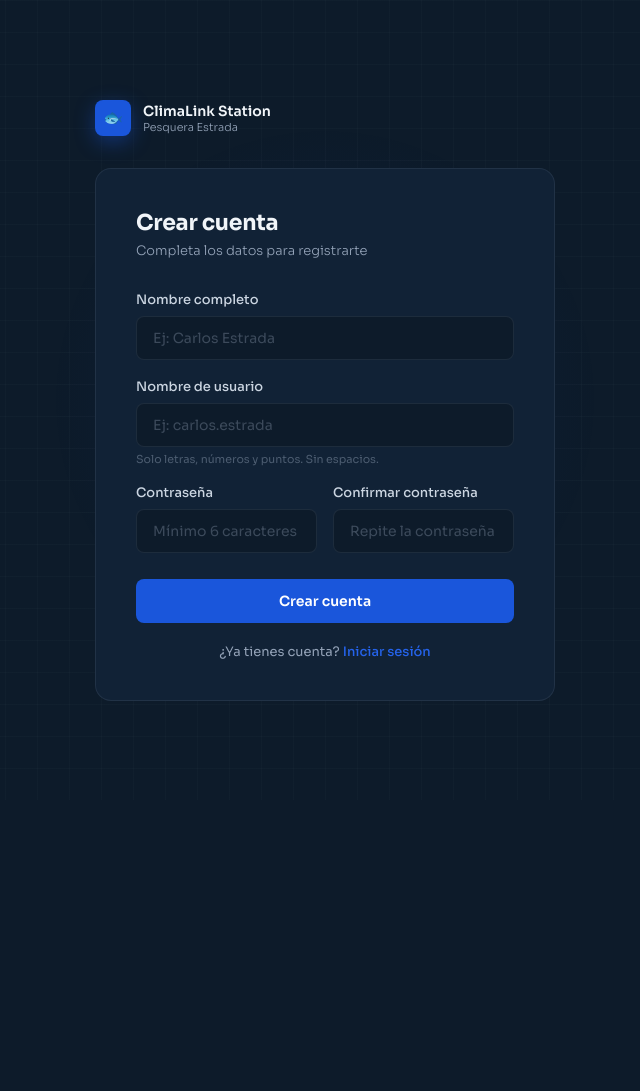
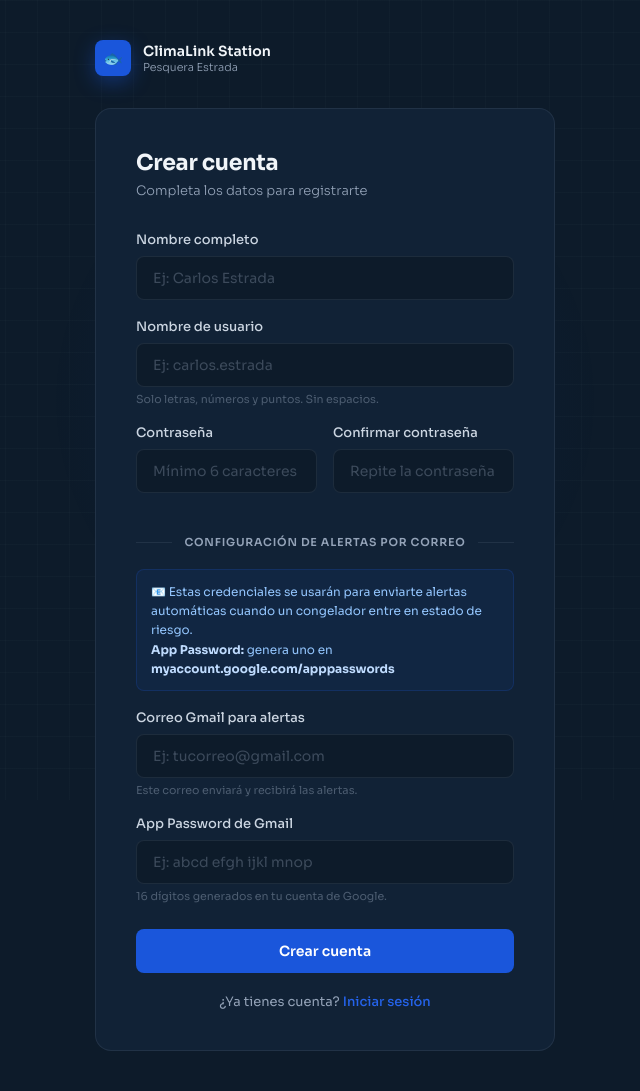
Before and after one commit to kevinlelrula-max/Proyecto-electiva-especifica-III, a Flask app: page /registro in a window 1280 px wide. Shown: the whole page, without its empty margins (315-955 px from the left). Before the commit the page ends 701 px from the top, so only its background shows below. Run offline with Flask 3, Linux system fonts and the light colour scheme.

Commit message:
email agregado

```diff
--- a/app.py
+++ b/app.py
@@ -1,7 +1,10 @@
-from flask import Flask, render_template, request, redirect, url_for, session, flash
+from flask import Flask, render_template, request, redirect, url_for, session, flash, jsonify
 import sqlite3
 import hashlib
 import secrets
+import smtplib
+from email.mime.text import MIMEText
+from email.mime.multipart import MIMEMultipart
 
 app = Flask(__name__)
 app.secret_key = "climalink_pesquera_2026_secure"
@@ -39,6 +42,8 @@ def init_db():
             nombre TEXT NOT NULL,
             username TEXT UNIQUE NOT NULL,
             password TEXT NOT NULL,
+            email_alerta TEXT,
+            app_password TEXT,
             reset_token TEXT,
             activo INTEGER DEFAULT 1
         )
@@ -92,10 +97,12 @@ def login():
 @app.route("/registro", methods=["GET", "POST"])
 def registro():
     if request.method == "POST":
-        nombre = request.form.get("nombre", "").strip()
-        username = request.form.get("username", "").strip()
-        password = request.form.get("password", "").strip()
-        confirm = request.form.get("confirm", "").strip()
+        nombre       = request.form.get("nombre", "").strip()
+        username     = request.form.get("username", "").strip()
+        password     = request.form.get("password", "").strip()
+        confirm      = request.form.get("confirm", "").strip()
+        email_alerta = request.form.get("email_alerta", "").strip()
+        app_password = request.form.get("app_password", "").strip()
 
         if not nombre or not username or not password:
             flash("error|Todos los campos son obligatorios.")
@@ -109,11 +116,15 @@ def registro():
             flash("error|Las contraseñas no coinciden.")
             return render_template("registro.html")
 
+        if not email_alerta or not app_password:
+            flash("error|El correo y App Password son obligatorios para las alertas.")
+            return render_template("registro.html")
+
         try:
             conn = get_db()
             conn.execute(
-                "INSERT INTO usuarios (nombre, username, password) VALUES (?, ?, ?)",
-                (nombre, username, hash_password(password))
+                "INSERT INTO usuarios (nombre, username, password, email_alerta, app_password) VALUES (?, ?, ?, ?, ?)",
+                (nombre, username, hash_password(password), email_alerta, app_password)
             )
             conn.commit()
             conn.close()
@@ -252,6 +263,67 @@ def logout():
     return redirect(url_for("login"))
 
 
+# ───────────────────────── ALERTA EMAIL ─────────────────────────
+
+@app.route("/alerta-email", methods=["POST"])
+def alerta_email():
+    try:
+        data = request.get_json()
+
+        # Obtener credenciales del último usuario activo
+        conn = get_db()
+        user = conn.execute(
+            "SELECT email_alerta, app_password FROM usuarios WHERE activo = 1 AND email_alerta IS NOT NULL ORDER BY id DESC LIMIT 1"
+        ).fetchone()
+        conn.close()
+
+        if not user or not user["email_alerta"] or not user["app_password"]:
+            return jsonify({"error": "No hay credenciales de email configuradas"}), 400
+
+        remitente  = user["email_alerta"]
+        password   = user["app_password"]
+        destinatario = user["email_alerta"]
+
+        congelador  = data.get("congelador", "?")
+        alerta_tipo = data.get("alerta_tipo", "")
+        temperatura = data.get("temperatura", "N/A")
+        especie     = data.get("especie", "N/A")
+        alerta_msg  = data.get("alerta_msg", "")
+
+        emoji = "🔴" if alerta_tipo == "TEMP_CRÍTICA" else "🟠" if alerta_tipo == "TEMP_ELEVADA" else "⛔"
+
+        asunto = f"{emoji} ALERTA Congelador {congelador} — {alerta_tipo}"
+        cuerpo = f"""
+        <html><body style="font-family:Arial,sans-serif;color:#333;">
+        <h2 style="color:#c0392b;">{emoji} Alerta detectada — Congelador {congelador}</h2>
+        <table border="1" cellpadding="8" cellspacing="0" style="border-collapse:collapse;">
+            <tr><td><b>Congelador</b></td><td>{congelador}</td></tr>
+            <tr><td><b>Tipo de alerta</b></td><td>{alerta_tipo}</td></tr>
+            <tr><td><b>Temperatura</b></td><td>{temperatura} °C</td></tr>
+            <tr><td><b>Especie</b></td><td>{especie}</td></tr>
+            <tr><td><b>Mensaje</b></td><td>{alerta_msg}</td></tr>
+        </table>
+        <p style="margin-top:16px;">Revisa el sistema ClimaLink Station para más detalles.</p>
+        </body></html>
+        """
+
+        mensaje = MIMEMultipart("alternative")
+        mensaje["Subject"] = asunto
+        mensaje["From"]    = remitente
+        mensaje["To"]      = destinatario
+        mensaje.attach(MIMEText(cuerpo, "html"))
+
+        with smtplib.SMTP_SSL("smtp.gmail.com", 465) as servidor:
+            servidor.login(remitente, password)
+            servidor.sendmail(remitente, destinatario, mensaje.as_string())
+
+        return jsonify({"ok": True}), 200
+
+    except Exception as e:
+        print(f"❌ Error enviando email: {e}")
+        return jsonify({"error": str(e)}), 500
+
+
 # ───────────────────────── MAIN ─────────────────────────
 
 if __name__ == "__main__":
--- a/templates/registro.html
+++ b/templates/registro.html
@@ -76,17 +76,8 @@
     box-shadow: 0 6px 20px rgba(26,86,219,0.4);
   }
 
-  .logo-text {
-    font-size: 14px;
-    font-weight: 600;
-    color: var(--white);
-  }
-
-  .logo-sub {
-    font-size: 11px;
-    color: var(--silver);
-    font-weight: 300;
-  }
+  .logo-text { font-size: 14px; font-weight: 600; color: var(--white); }
+  .logo-sub  { font-size: 11px; color: var(--silver); font-weight: 300; }
 
   .card {
     background: var(--navy2);
@@ -98,114 +89,78 @@
   .card-header { margin-bottom: 32px; }
 
   .card-title {
-    font-size: 22px;
-    font-weight: 700;
-    color: var(--white);
-    letter-spacing: -0.3px;
-    margin-bottom: 6px;
+    font-size: 22px; font-weight: 700;
+    color: var(--white); letter-spacing: -0.3px; margin-bottom: 6px;
   }
 
-  .card-subtitle {
-    font-size: 13px;
-    color: var(--silver);
-    font-weight: 300;
+  .card-subtitle { font-size: 13px; color: var(--silver); font-weight: 300; }
+
+  .section-divider {
+    display: flex; align-items: center; gap: 12px;
+    margin: 24px 0 20px;
+  }
+  .section-divider span {
+    font-size: 11px; font-weight: 600; color: var(--silver);
+    text-transform: uppercase; letter-spacing: 0.8px; white-space: nowrap;
+  }
+  .section-divider::before, .section-divider::after {
+    content: ''; flex: 1; height: 1px; background: var(--border);
   }
 
   .alert {
-    padding: 12px 16px;
-    border-radius: 8px;
-    font-size: 13px;
-    margin-bottom: 24px;
-    display: flex;
-    align-items: flex-start;
-    gap: 10px;
-    line-height: 1.5;
+    padding: 12px 16px; border-radius: 8px; font-size: 13px;
+    margin-bottom: 24px; display: flex; align-items: flex-start;
+    gap: 10px; line-height: 1.5;
   }
-  .alert-error {
-    background: rgba(239,68,68,0.08);
-    border: 1px solid rgba(239,68,68,0.25);
-    color: #fca5a5;
-  }
-  .alert-success {
-    background: rgba(34,197,94,0.08);
-    border: 1px solid rgba(34,197,94,0.25);
-    color: #86efac;
-  }
-  .alert-icon { font-size: 15px; flex-shrink: 0; }
+  .alert-error  { background: rgba(239,68,68,0.08); border: 1px solid rgba(239,68,68,0.25); color: #fca5a5; }
+  .alert-success{ background: rgba(34,197,94,0.08);  border: 1px solid rgba(34,197,94,0.25);  color: #86efac; }
+  .alert-icon   { font-size: 15px; flex-shrink: 0; }
 
   .field { margin-bottom: 18px; }
 
   label {
-    display: block;
-    font-size: 13px;
-    font-weight: 500;
-    color: var(--silver-light);
-    margin-bottom: 8px;
+    display: block; font-size: 13px; font-weight: 500;
+    color: var(--silver-light); margin-bottom: 8px;
   }
 
   input {
-    width: 100%;
-    background: var(--navy);
-    border: 1px solid var(--border);
-    border-radius: 8px;
-    padding: 12px 16px;
-    font-family: var(--font);
-    font-size: 14px;
-    color: var(--white);
-    outline: none;
+    width: 100%; background: var(--navy);
+    border: 1px solid var(--border); border-radius: 8px;
+    padding: 12px 16px; font-family: var(--font);
+    font-size: 14px; color: var(--white); outline: none;
     transition: border-color 0.2s, box-shadow 0.2s, background 0.2s;
   }
   input:focus {
-    border-color: var(--blue-light);
-    background: var(--navy3);
+    border-color: var(--blue-light); background: var(--navy3);
     box-shadow: 0 0 0 3px var(--blue-glow);
   }
   input::placeholder { color: rgba(148,163,184,0.35); }
 
-  .field-hint {
-    font-size: 11px;
-    color: rgba(148,163,184,0.45);
-    margin-top: 5px;
+  .field-hint { font-size: 11px; color: rgba(148,163,184,0.45); margin-top: 5px; }
+
+  .info-box {
+    background: rgba(26,86,219,0.08);
+    border: 1px solid rgba(26,86,219,0.2);
+    border-radius: 8px; padding: 12px 14px;
+    font-size: 12px; color: #93c5fd; line-height: 1.6;
+    margin-bottom: 18px;
   }
+  .info-box strong { color: #bfdbfe; }
 
-  .grid-2 {
-    display: grid;
-    grid-template-columns: 1fr 1fr;
-    gap: 16px;
-  }
+  .grid-2 { display: grid; grid-template-columns: 1fr 1fr; gap: 16px; }
 
   .btn-primary {
-    width: 100%;
-    background: var(--blue);
-    color: #fff;
-    border: none;
-    border-radius: 8px;
-    padding: 13px;
-    font-family: var(--font);
-    font-size: 14px;
-    font-weight: 600;
-    cursor: pointer;
-    margin-top: 8px;
+    width: 100%; background: var(--blue); color: #fff;
+    border: none; border-radius: 8px; padding: 13px;
+    font-family: var(--font); font-size: 14px; font-weight: 600;
+    cursor: pointer; margin-top: 8px;
     transition: background 0.2s, box-shadow 0.2s, transform 0.1s;
   }
-  .btn-primary:hover {
-    background: var(--blue-light);
-    box-shadow: 0 8px 24px rgba(26,86,219,0.35);
-  }
+  .btn-primary:hover { background: var(--blue-light); box-shadow: 0 8px 24px rgba(26,86,219,0.35); }
   .btn-primary:active { transform: scale(0.99); }
 
-  .login-link {
-    text-align: center;
-    font-size: 13px;
-    color: var(--silver);
-    margin-top: 20px;
-  }
-  .login-link a {
-    color: var(--blue-light);
-    text-decoration: none;
-    font-weight: 500;
-    transition: color 0.2s;
-  }
+  .login-link { text-align: center; font-size: 13px; color: var(--silver); margin-top: 20px; }
+  .login-link a { color: var(--blue-light); text-decoration: none; font-weight: 500; transition: color 0.2s; }
   .login-link a:hover { color: #93c5fd; }
 
   @keyframes fadeUp {
@@ -217,7 +172,7 @@
 <body>
 
 <div class="container">
-  <a href="/" class="logo" style="text-decoration:none">
+  <a href="/" class="logo">
     <div class="logo-icon">🐟</div>
     <div>
       <div class="logo-text">ClimaLink Station</div>
@@ -242,6 +197,8 @@
     {% endwith %}
 
     <form method="POST">
+
+      <!-- DATOS DE ACCESO -->
       <div class="field">
         <label>Nombre completo</label>
         <input type="text" name="nombre" placeholder="Ej: Carlos Estrada" required>
@@ -264,6 +221,26 @@
         </div>
       </div>
 
+      <!-- CONFIGURACIÓN DE ALERTAS -->
+      <div class="section-divider"><span>Configuración de alertas por correo</span></div>
+
+      <div class="info-box">
+        📧 Estas credenciales se usarán para enviarte alertas automáticas cuando un congelador entre en estado de riesgo.<br>
+        <strong>App Password:</strong> genera uno en <strong>myaccount.google.com/apppasswords</strong>
+      </div>
+
+      <div class="field">
+        <label>Correo Gmail para alertas</label>
+        <input type="email" name="email_alerta" placeholder="Ej: tucorreo@gmail.com" required>
+        <div class="field-hint">Este correo enviará y recibirá las alertas.</div>
+      </div>
+
+      <div class="field">
+        <label>App Password de Gmail</label>
+        <input type="password" name="app_password" placeholder="Ej: abcd efgh ijkl mnop" required>
+        <div class="field-hint">16 dígitos generados en tu cuenta de Google.</div>
+      </div>
+
       <button type="submit" class="btn-primary">Crear cuenta</button>
     </form>
 
```
Also changed, not shown: datos.db, 1 other file.
